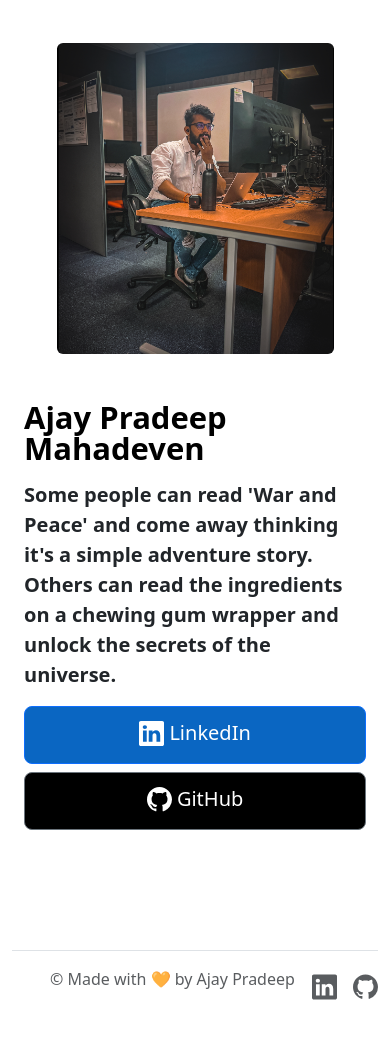
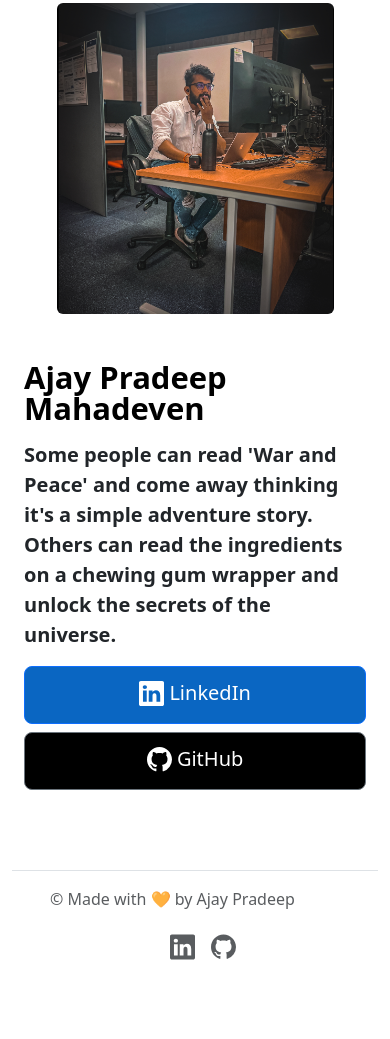
Before and after one commit to thenameisajay/Portfolio, a plain HTML site: page index.html in a window 390 px wide. Shown: the part 207-1246 px from the top of the page. After the commit the page ends 1214 px from the top, so only its background shows below. Drawn offline with nearby package versions, Linux system fonts and the light colour scheme.

Commit message:
Update index.html

```diff
--- a/index.html
+++ b/index.html
@@ -56,7 +56,7 @@
         </ul>
       </header>
     </div>
-    <div class="container col-xxl-8 px-4 py-5">
+    <div class="container col-xxl-8 px-4 py-2">
       <div class="row flex-lg-row-reverse align-items-center g-5 py-5 justify-content-center">
         <div class="col-10 col-sm-8 col-lg-6 justify-content-center">
           <img
@@ -139,7 +139,7 @@
           </span>
         </div>
 
-        <ul class="nav col-md-4 justify-content-end list-unstyled d-flex">
+        <ul class="nav col-12 col-md-4 justify-content-center justify-content-md-end list-unstyled d-flex">
           <li class="ms-3">
             <a
               class="text-body-secondary"
```
